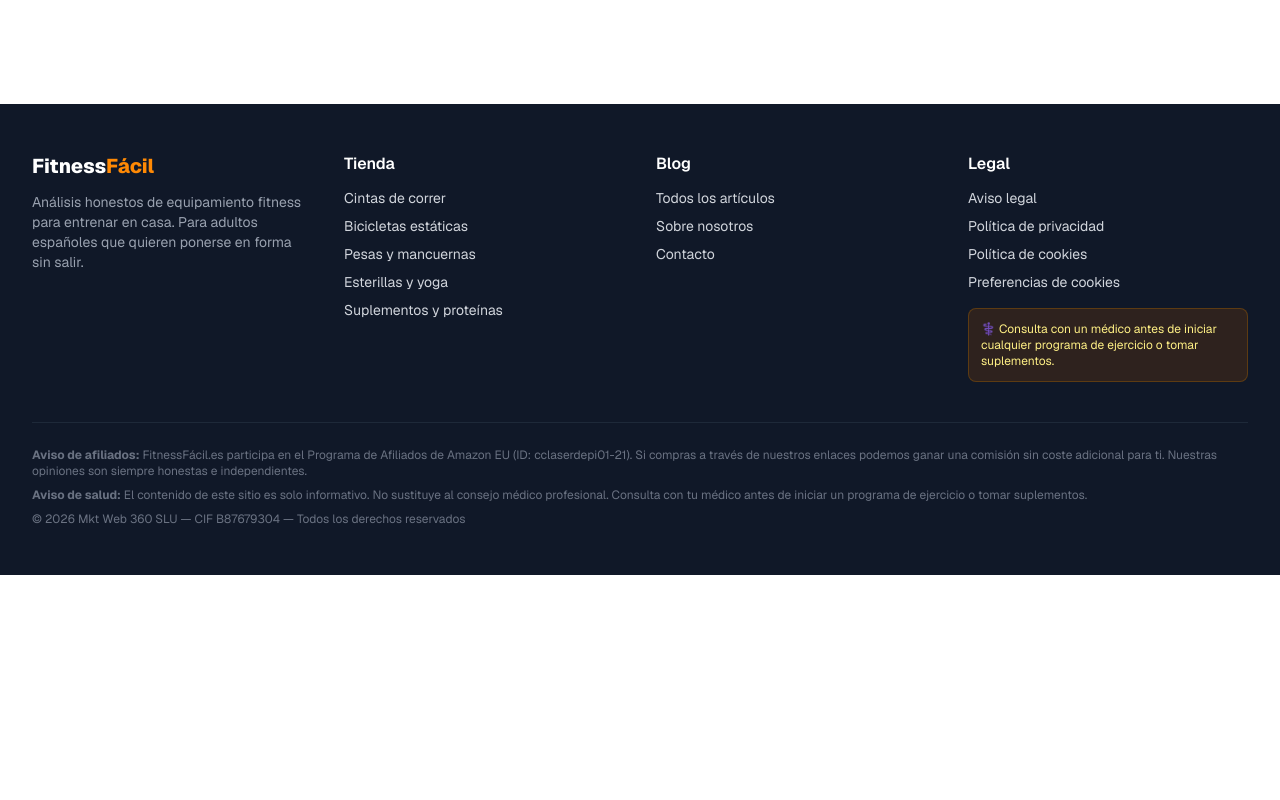
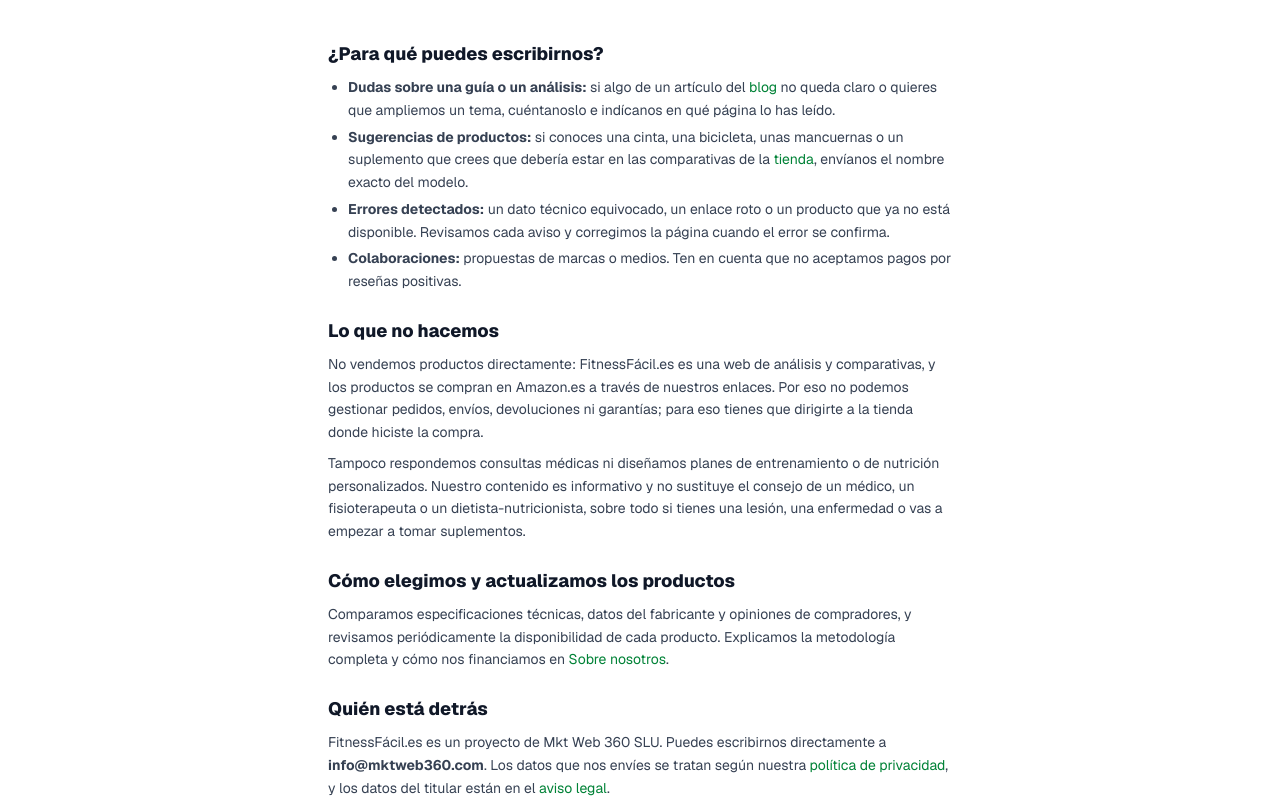
Before and after one commit to mktweb360/fitnessfacil, a Next.js app: page /contacto in a window 1280 px wide. Shown: the part 780-1580 px from the top of the page. Before the commit the page ends 1355 px from the top, so only its background shows below. Built offline with nearby package versions, Linux system fonts and the light colour scheme.

Commit message:
SEO (Semrush): titles ≤70 y distintos del H1, /contacto con texto útil y sin plazos no verificados, enlaces internos; GA4 concede analytics_storage según el consentimiento TCF

```diff
--- a/app/aviso-legal/page.tsx
+++ b/app/aviso-legal/page.tsx
@@ -25,7 +25,7 @@
             <li><strong>Razón social:</strong> Mkt Web 360 SLU</li>
             <li><strong>CIF:</strong> B87679304</li>
             <li><strong>Domicilio social:</strong> España</li>
-            <li><strong>Email:</strong> info@mktweb360.com</li>
+            <li><strong>Email:</strong> info@mktweb360.com (también desde la página de <Link href="/contacto" className="text-green-700 hover:underline">contacto</Link>)</li>
             <li><strong>Sitio web:</strong> https://www.fitnessfacil.es</li>
           </ul>
         </section>
@@ -43,7 +43,7 @@
         </section>
         <section>
           <h2 className="text-lg font-extrabold text-gray-900 mb-2">5. Información sobre afiliados</h2>
-          <p>FitnessFácil.es participa en programas de afiliación con distintos proveedores. Los enlaces de afiliado pueden generar comisión sin coste adicional para el usuario. Consulta el detalle en nuestra política de privacidad.</p>
+          <p>FitnessFácil.es participa en programas de afiliación con distintos proveedores. Los enlaces de afiliado pueden generar comisión sin coste adicional para el usuario. Consulta el detalle en nuestra <Link href="/politica-de-privacidad" className="text-green-700 hover:underline">política de privacidad</Link> y, sobre las cookies que se usan, en la <Link href="/politica-de-cookies" className="text-green-700 hover:underline">política de cookies</Link>.</p>
         </section>
         <section>
           <h2 className="text-lg font-extrabold text-gray-900 mb-2">6. Legislación aplicable</h2>
--- a/app/blog/[slug]/page.tsx
+++ b/app/blog/[slug]/page.tsx
@@ -22,7 +22,8 @@
   const post = getPostBySlug(slug);
   if (!post) return {};
   return {
-    title: post.title,
+    // <title> SEO propio (≤ 70 con la marca y distinto del H1); el H1 sigue usando post.title.
+    title: post.seoTitle ?? post.title,
     description: post.excerpt,
     alternates: { canonical: `/blog/${slug}` },
     openGraph: { title: post.title, description: post.excerpt, type: "article", publishedTime: post.date },
--- a/app/blog/page.tsx
+++ b/app/blog/page.tsx
@@ -3,7 +3,7 @@
 import { posts } from "@/data/posts";
 
 export const metadata: Metadata = {
-  title: "Blog — Guías de Fitness y Ejercicio en Casa",
+  title: "Blog de fitness en casa: rutinas y guías",
   description:
     "Guías de entrenamiento, planes de pérdida de peso, análisis de equipamiento y consejos de nutrición para ponerte en forma en casa.",
   alternates: { canonical: "/blog" },
--- a/app/contacto/layout.tsx
+++ b/app/contacto/layout.tsx
@@ -1,7 +1,7 @@
 import type { Metadata } from "next";
 
 export const metadata: Metadata = {
-  title: "Contacto",
+  title: "Contacto: dudas, sugerencias y errores",
   description: "¿Tienes alguna pregunta o sugerencia? Contacta con el equipo de FitnessFácil.es.",
   alternates: { canonical: "/contacto" },
 };
--- a/app/contacto/page.tsx
+++ b/app/contacto/page.tsx
@@ -33,7 +33,7 @@
         <div className="bg-green-50 border border-green-200 rounded-xl p-6 text-center">
           <div className="text-3xl mb-3">✓</div>
           <h2 className="font-bold text-green-800 text-lg mb-2">¡Mensaje enviado!</h2>
-          <p className="text-green-700 text-sm">Tu cliente de correo se ha abierto. Respondemos en 24-48h laborables.</p>
+          <p className="text-green-700 text-sm">Tu cliente de correo se ha abierto. Te responderemos por email.</p>
           <Link href="/" className="mt-4 inline-block text-green-700 font-semibold text-sm">← Volver al inicio</Link>
         </div>
       ) : (
@@ -69,6 +69,48 @@
           </p>
         </form>
       )}
+
+      <div className="mt-12 space-y-6 text-gray-700 text-sm leading-relaxed">
+        <section>
+          <h2 className="text-lg font-extrabold text-gray-900 mb-2">¿Para qué puedes escribirnos?</h2>
+          <ul className="list-disc pl-5 space-y-1">
+            <li><strong>Dudas sobre una guía o un análisis:</strong> si algo de un artículo del <Link href="/blog" className="text-green-700 hover:underline">blog</Link> no queda claro o quieres que ampliemos un tema, cuéntanoslo e indícanos en qué página lo has leído.</li>
+            <li><strong>Sugerencias de productos:</strong> si conoces una cinta, una bicicleta, unas mancuernas o un suplemento que crees que debería estar en las comparativas de la <Link href="/tienda" className="text-green-700 hover:underline">tienda</Link>, envíanos el nombre exacto del modelo.</li>
+            <li><strong>Errores detectados:</strong> un dato técnico equivocado, un enlace roto o un producto que ya no está disponible. Revisamos cada aviso y corregimos la página cuando el error se confirma.</li>
+            <li><strong>Colaboraciones:</strong> propuestas de marcas o medios. Ten en cuenta que no aceptamos pagos por reseñas positivas.</li>
+          </ul>
+        </section>
+        <section>
+          <h2 className="text-lg font-extrabold text-gray-900 mb-2">Lo que no hacemos</h2>
+          <p>
+            No vendemos productos directamente: FitnessFácil.es es una web de análisis y comparativas, y los productos se
+            compran en Amazon.es a través de nuestros enlaces. Por eso no podemos gestionar pedidos, envíos, devoluciones ni
+            garantías; para eso tienes que dirigirte a la tienda donde hiciste la compra.
+          </p>
+          <p className="mt-2">
+            Tampoco respondemos consultas médicas ni diseñamos planes de entrenamiento o de nutrición personalizados. Nuestro
+            contenido es informativo y no sustituye el consejo de un médico, un fisioterapeuta o un dietista-nutricionista,
+            sobre todo si tienes una lesión, una enfermedad o vas a empezar a tomar suplementos.
+          </p>
+        </section>
+        <section>
+          <h2 className="text-lg font-extrabold text-gray-900 mb-2">Cómo elegimos y actualizamos los productos</h2>
+          <p>
+            Comparamos especificaciones técnicas, datos del fabricante y opiniones de compradores, y revisamos periódicamente
+            la disponibilidad de cada producto. Explicamos la metodología completa y cómo nos financiamos en{" "}
+            <Link href="/sobre-nosotros" className="text-green-700 hover:underline">Sobre nosotros</Link>.
+          </p>
+        </section>
+        <section>
+          <h2 className="text-lg font-extrabold text-gray-900 mb-2">Quién está detrás</h2>
+          <p>
+            FitnessFácil.es es un proyecto de Mkt Web 360 SLU. Puedes escribirnos directamente a{" "}
+            <strong>info@mktweb360.com</strong>. Los datos que nos envíes se tratan según nuestra{" "}
+            <Link href="/politica-de-privacidad" className="text-green-700 hover:underline">política de privacidad</Link>, y los
+            datos del titular están en el <Link href="/aviso-legal" className="text-green-700 hover:underline">aviso legal</Link>.
+          </p>
+        </section>
+      </div>
     </div>
   );
 }
--- a/app/politica-de-cookies/page.tsx
+++ b/app/politica-de-cookies/page.tsx
@@ -72,7 +72,7 @@
           </ul>
         </section>
 
-        <p>Más información en nuestra <Link href="/politica-de-privacidad" className="text-green-700 hover:underline">política de privacidad</Link> o escríbenos a info@mktweb360.com.</p>
+        <p>Más información en nuestra <Link href="/politica-de-privacidad" className="text-green-700 hover:underline">política de privacidad</Link> o escríbenos a info@mktweb360.com. Los datos del titular del sitio figuran en el <Link href="/aviso-legal" className="text-green-700 hover:underline">aviso legal</Link>.</p>
         <p className="text-xs text-gray-400">Última actualización: octubre de 2026</p>
       </div>
     </div>
--- a/app/politica-de-privacidad/page.tsx
+++ b/app/politica-de-privacidad/page.tsx
@@ -33,8 +33,8 @@
         <section>
           <h2 className="text-lg font-extrabold text-gray-900 mb-2">2. Datos que recopilamos</h2>
           <ul className="space-y-1">
-            <li><strong>Formulario de contacto:</strong> nombre y email cuando nos escribes</li>
-            <li><strong>Cookies analíticas y publicitarias:</strong> con tu consentimiento (ver política de cookies)</li>
+            <li><strong><Link href="/contacto" className="text-green-700 hover:underline">Formulario de contacto</Link>:</strong> nombre y email cuando nos escribes</li>
+            <li><strong>Cookies analíticas y publicitarias:</strong> con tu consentimiento (ver <Link href="/politica-de-cookies" className="text-green-700 hover:underline">política de cookies</Link>)</li>
             <li><strong>Google AdSense:</strong> con consentimiento, Google recopila datos para publicidad personalizada</li>
             <li><strong>Amazon Associates:</strong> cuando clicas en nuestros enlaces de Amazon, Amazon gestiona datos según su política propia</li>
           </ul>
--- a/app/sobre-nosotros/page.tsx
+++ b/app/sobre-nosotros/page.tsx
@@ -214,6 +214,9 @@
             <p>
               Mkt Web 360 SLU · CIF: B87679304 · Email: info@mktweb360.com
             </p>
+            <p className="mt-2">
+              Más información en el <Link href="/aviso-legal" className="text-green-700 hover:underline">aviso legal</Link>. Si detectas un error en una guía o quieres sugerirnos un producto, escríbenos desde la página de <Link href="/contacto" className="text-green-700 hover:underline">contacto</Link>.
+            </p>
           </div>
         </div>
       </div>
--- a/app/tienda/[categoria]/page.tsx
+++ b/app/tienda/[categoria]/page.tsx
@@ -17,7 +17,8 @@
   const cat = categories.find((c) => c.slug === categoria);
   if (!cat) return {};
   return {
-    title: `${cat.name}: guía de compra y comparativa`,
+    // ≤ 65 caracteres con el sufijo de marca (18 = " | FitnessFácil.es"): si no cabe «y comparativa», se omite.
+    title: cat.name.length + 30 <= 47 ? `${cat.name}: guía de compra y comparativa` : `${cat.name}: guía de compra`,
     description: `${cat.description}. Análisis completo con los mejores modelos, comparativa de precios y guía de compra para elegir el equipamiento perfecto.`,
     alternates: { canonical: `/tienda/${categoria}` },
   };
--- a/app/tienda/page.tsx
+++ b/app/tienda/page.tsx
@@ -4,7 +4,7 @@
 import ProductCard from "@/components/ProductCard";
 
 export const metadata: Metadata = {
-  title: "Tienda de Fitness — Equipamiento para Entrenar en Casa",
+  title: "Material de fitness para entrenar en casa",
   description:
     "Cintas de correr, bicicletas estáticas, mancuernas, esterillas y suplementos. Todo lo que necesitas para montar tu gym en casa.",
   alternates: { canonical: "/tienda" },
```
Also changed, not shown: components/Analytics.tsx (+11 -0 lines), data/posts.ts (+65 -0 lines).
